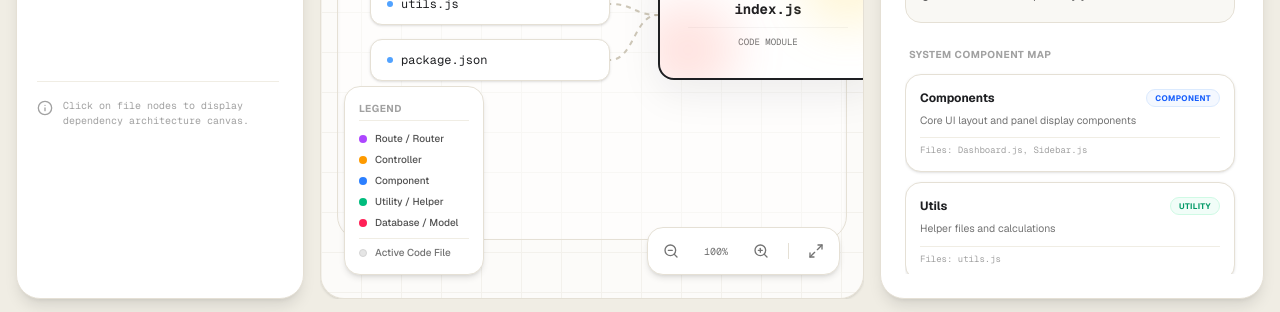
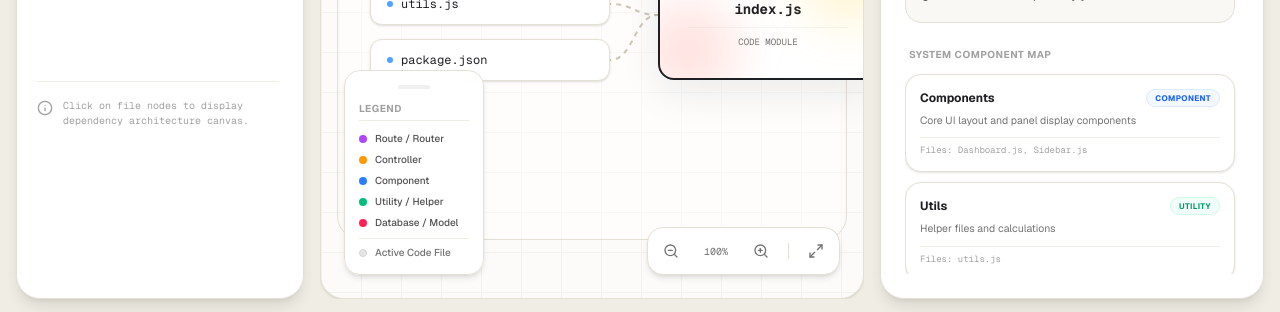
Before and after one commit to rajvirxai/CodeMap-AI-Powered-Code-to-Architecture-Visualizer, a Next.js app in the folder frontend/: page /dashboard in a window 1280 px wide. Shown: the part 486-798 px from the top of the page. Built offline with nearby package versions, Linux system fonts and the light colour scheme.

Commit message:
feat: make legend widget draggable and touch-supportive on canvas

```diff
--- a/frontend/src/app/dashboard/page.tsx
+++ b/frontend/src/app/dashboard/page.tsx
@@ -138,6 +138,67 @@ export default function DashboardPage() {
   const [isPanelOpen, setIsPanelOpen] = useState<boolean>(true);
   const [isAIAnalyzing, setIsAIAnalyzing] = useState<boolean>(false);
   const [apiError, setApiError] = useState<string | null>(null);
+
+  // Legend drag-and-drop state
+  const [legendPos, setLegendPos] = useState({ x: 0, y: 0 });
+  const [isDragging, setIsDragging] = useState(false);
+  const [dragStart, setDragStart] = useState({ x: 0, y: 0 });
+
+  const handleLegendMouseDown = (e: React.MouseEvent<HTMLDivElement>) => {
+    if (e.button !== 0) return;
+    setIsDragging(true);
+    setDragStart({
+      x: e.clientX - legendPos.x,
+      y: e.clientY - legendPos.y
+    });
+    e.preventDefault();
+  };
+
+  const handleLegendTouchStart = (e: React.TouchEvent<HTMLDivElement>) => {
+    const touch = e.touches[0];
+    setIsDragging(true);
+    setDragStart({
+      x: touch.clientX - legendPos.x,
+      y: touch.clientY - legendPos.y
+    });
+  };
+
+  useEffect(() => {
+    const handleMouseMove = (e: MouseEvent) => {
+      if (!isDragging) return;
+      setLegendPos({
+        x: e.clientX - dragStart.x,
+        y: e.clientY - dragStart.y
+      });
+    };
+
+    const handleTouchMove = (e: TouchEvent) => {
+      if (!isDragging) return;
+      const touch = e.touches[0];
+      setLegendPos({
+        x: touch.clientX - dragStart.x,
+        y: touch.clientY - dragStart.y
+      });
+    };
+
+    const handleDragEnd = () => {
+      setIsDragging(false);
+    };
+
+    if (isDragging) {
+      window.addEventListener('mousemove', handleMouseMove);
+      window.addEventListener('mouseup', handleDragEnd);
+      window.addEventListener('touchmove', handleTouchMove);
+      window.addEventListener('touchend', handleDragEnd);
+    }
+
+    return () => {
+      window.removeEventListener('mousemove', handleMouseMove);
+      window.removeEventListener('mouseup', handleDragEnd);
+      window.removeEventListener('touchmove', handleTouchMove);
+      window.removeEventListener('touchend', handleDragEnd);
+    };
+  }, [isDragging, dragStart]);
 
   // Search tree recursively to find active file node
   const activeFileNode = useMemo(() => {
@@ -622,11 +683,24 @@ export default function DashboardPage() {
         </div>
 
         {/* Floating Legend Panel */}
-        <div className="absolute bottom-6 left-6 bg-white border border-[#E5E0D5] p-3.5 rounded-[16px] shadow-md z-20 flex flex-col gap-2 min-w-[140px] select-none">
-          <span className="text-[10px] font-bold uppercase tracking-wider text-neutral-400 block border-b border-[#F0EDE4] pb-1 mb-0.5">
+        <div
+          onMouseDown={handleLegendMouseDown}
+          onTouchStart={handleLegendTouchStart}
+          style={{
+            transform: `translate(${legendPos.x}px, ${legendPos.y}px)`,
+            touchAction: 'none'
+          }}
+          className={`absolute bottom-6 left-6 bg-white/90 backdrop-blur-md border border-[#E5E0D5] p-3.5 rounded-[16px] shadow-md z-20 flex flex-col gap-2 min-w-[140px] select-none transition-shadow duration-150
+            ${isDragging ? 'cursor-grabbing shadow-lg border-neutral-300' : 'cursor-grab hover:shadow-md'}
+          `}
+        >
+          {/* Grab Bar Handle */}
+          <div className="w-8 h-1 bg-neutral-200 rounded-full mx-auto mb-1 opacity-60 pointer-events-none" />
+
+          <span className="text-[10px] font-bold uppercase tracking-wider text-neutral-400 block border-b border-[#F0EDE4] pb-1 mb-0.5 pointer-events-none">
             Legend
           </span>
-          <div className="flex flex-col gap-1.5 text-[10px] font-sans">
+          <div className="flex flex-col gap-1.5 text-[10px] font-sans pointer-events-none">
             <div className="flex items-center gap-2">
               <span className="w-2 h-2 rounded-full bg-purple-500 shrink-0" />
               <span className="text-neutral-600 font-medium">Route / Router</span>
```
